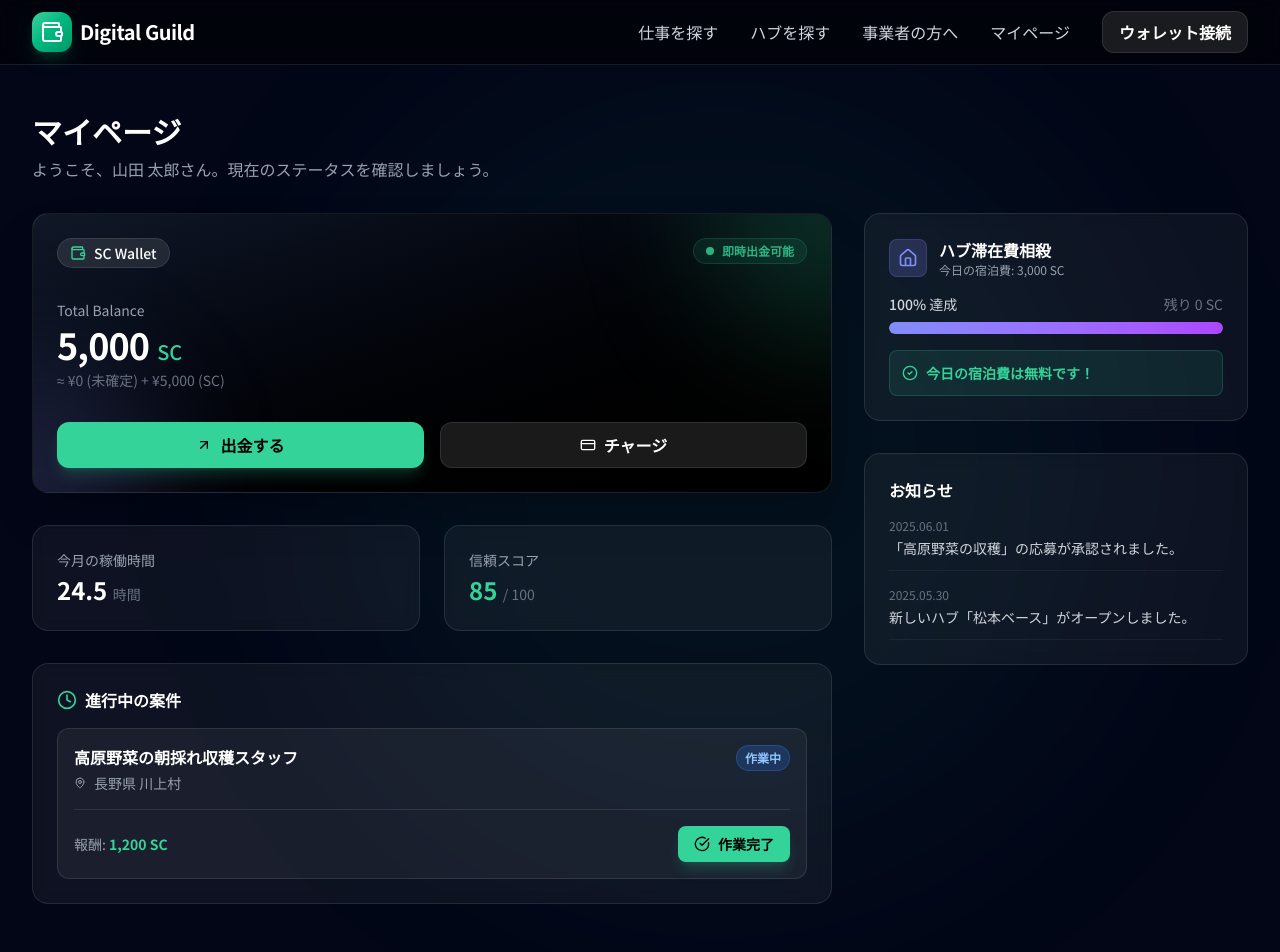
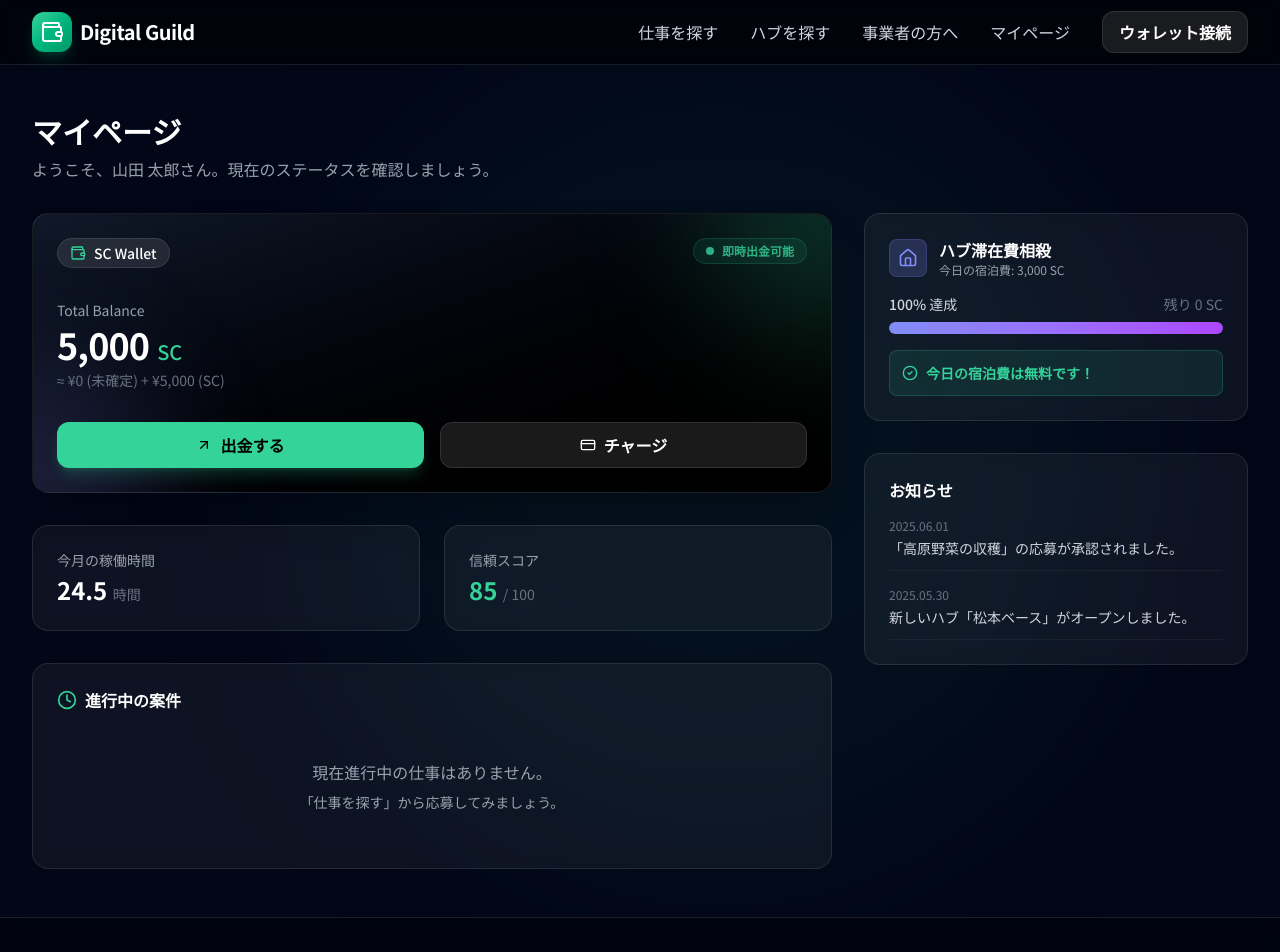
Before and after one commit to ironscom-live-jp/digital-guild-mvp, a Next.js app: page /dashboard in a window 1280 px wide. Shown: the top 952 px of the page. Built offline with nearby package versions, Linux system fonts and the light colour scheme.

Commit message:
Implement job application and completion flow

```diff
--- a/src/app/jobs/[id]/page.tsx
+++ b/src/app/jobs/[id]/page.tsx
@@ -110,7 +110,7 @@ export default async function JobDetailPage({ params }: { params: Promise<{ id:
                                     </div>
                                 </div>
 
-                                <ApplyButton />
+                                <ApplyButton jobId={job.id} />
                             </div>
                         </div>
                     </div>
--- a/src/components/dashboard/ActiveJobs.tsx
+++ b/src/components/dashboard/ActiveJobs.tsx
@@ -7,13 +7,13 @@ import { mockJobs } from '@/lib/mockData';
 import { CheckCircle, Clock, MapPin, Loader2 } from 'lucide-react';
 
 export default function ActiveJobs() {
-    const { addBalance } = useWallet();
+    const { activeJobIds, completeJob } = useWallet();
     const [completingJobId, setCompletingJobId] = useState<string | null>(null);
     const [showConfirmModal, setShowConfirmModal] = useState(false);
     const [targetJob, setTargetJob] = useState<Job | null>(null);
 
-    // Filter jobs that user has "applied" to (mock logic: just show first job as active)
-    const activeJob = mockJobs[0];
+    // Filter jobs that user has applied to
+    const activeJobs = mockJobs.filter(job => activeJobIds.includes(job.id));
 
     const handleCompleteClick = (job: Job) => {
         setTargetJob(job);
@@ -29,10 +29,25 @@ export default function ActiveJobs() {
         // Simulate network delay
         await new Promise(resolve => setTimeout(resolve, 1500));
 
-        addBalance(targetJob.hourlyWageJpy, targetJob.hourlyWageSc);
+        completeJob(targetJob.id, targetJob.hourlyWageSc);
         setCompletingJobId(null);
         setTargetJob(null);
     };
+
+    if (activeJobs.length === 0) {
+        return (
+            <div className="bg-white/5 backdrop-blur-sm rounded-2xl p-6 border border-white/10 relative">
+                <h3 className="font-bold text-white mb-4 flex items-center gap-2">
+                    <Clock className="h-5 w-5 text-primary" />
+                    進行中の案件
+                </h3>
+                <div className="text-center py-8 text-gray-400">
+                    <p>現在進行中の仕事はありません。</p>
+                    <p className="text-sm mt-2">「仕事を探す」から応募してみましょう。</p>
+                </div>
+            </div>
+        );
+    }
 
     return (
         <>
@@ -42,13 +57,15 @@ export default function ActiveJobs() {
                     進行中の案件
                 </h3>
 
-                <div className="border border-white/10 rounded-xl p-4 bg-white/5">
+                <div className="space-y-4">
+                    {activeJobs.map(job => (
+                        <div key={job.id} className="border border-white/10 rounded-xl p-4 bg-white/5">
                             <div className="flex justify-between items-start mb-3">
                                 <div>
-                            <h4 className="font-bold text-white">{activeJob.title}</h4>
+                                    <h4 className="font-bold text-white">{job.title}</h4>
                                     <div className="flex items-center text-sm text-gray-400 gap-2 mt-1">
                                         <MapPin className="h-3 w-3" />
-                                {activeJob.location}
+                                        {job.location}
                                     </div>
                                 </div>
                                 <span className="bg-blue-500/20 text-blue-300 text-xs font-bold px-2 py-1 rounded-full border border-blue-500/30">
@@ -59,15 +76,15 @@ export default function ActiveJobs() {
                             <div className="flex items-center justify-between mt-4 pt-4 border-t border-white/10">
                                 <div className="text-sm">
                                     <span className="text-gray-400">報酬: </span>
-                            <span className="font-bold text-primary">{activeJob.hourlyWageSc.toLocaleString()} SC</span>
+                                    <span className="font-bold text-primary">{job.hourlyWageSc.toLocaleString()} SC</span>
                                 </div>
 
                                 <button
-                            onClick={() => handleCompleteClick(activeJob)}
-                            disabled={completingJobId === activeJob.id}
+                                    onClick={() => handleCompleteClick(job)}
+                                    disabled={completingJobId === job.id}
                                     className="flex items-center gap-2 bg-primary text-black px-4 py-2 rounded-lg text-sm font-bold hover:bg-emerald-400 transition-colors disabled:opacity-50 disabled:cursor-not-allowed shadow-lg shadow-primary/20"
                                 >
-                            {completingJobId === activeJob.id ? (
+                                    {completingJobId === job.id ? (
                                         <>
                                             <Loader2 className="h-4 w-4 animate-spin" />
                                             処理中...
@@ -80,6 +97,8 @@ export default function ActiveJobs() {
                                     )}
                                 </button>
                             </div>
+                        </div>
+                    ))}
                 </div>
             </div>
 
--- a/src/components/jobs/ApplyButton.tsx
+++ b/src/components/jobs/ApplyButton.tsx
@@ -1,15 +1,63 @@
 'use client';
 
-import { CheckCircle } from 'lucide-react';
+import { useState } from 'react';
+import { CheckCircle, Loader2 } from 'lucide-react';
+import { useWallet } from '@/context/WalletContext';
+import { useRouter } from 'next/navigation';
 
-export default function ApplyButton() {
+export default function ApplyButton({ jobId }: { jobId: string }) {
+    const { isConnected, connectWallet, activeJobIds, applyToJob } = useWallet();
+    const [isApplying, setIsApplying] = useState(false);
+    const router = useRouter();
+
+    const isApplied = activeJobIds.includes(jobId);
+
+    const handleApply = async () => {
+        if (!isConnected) {
+            await connectWallet();
+            return;
+        }
+
+        setIsApplying(true);
+        // Simulate network delay
+        await new Promise(resolve => setTimeout(resolve, 1500));
+
+        applyToJob(jobId);
+        setIsApplying(false);
+
+        // Optional: Redirect to dashboard or show success message
+        router.push('/dashboard');
+    };
+
+    if (isApplied) {
+        return (
+            <button
+                disabled
+                className="w-full sm:w-auto bg-gray-700 text-gray-400 px-8 py-3 rounded-xl font-bold cursor-not-allowed flex items-center justify-center gap-2 border border-white/10"
+            >
+                <CheckCircle className="h-5 w-5" />
+                応募済み
+            </button>
+        );
+    }
+
     return (
         <button
-            className="w-full sm:w-auto bg-primary text-black px-8 py-3 rounded-xl font-bold hover:bg-emerald-400 transition-all shadow-lg shadow-primary/30 hover:shadow-primary/50 flex items-center justify-center gap-2"
-            onClick={() => alert('応募しました（デモ）')}
+            onClick={handleApply}
+            disabled={isApplying}
+            className="w-full sm:w-auto bg-primary text-black px-8 py-3 rounded-xl font-bold hover:bg-emerald-400 transition-all shadow-lg shadow-primary/30 hover:shadow-primary/50 flex items-center justify-center gap-2 disabled:opacity-70 disabled:cursor-not-allowed"
         >
-            <CheckCircle className="h-5 w-5" />
-            この仕事に応募する
+            {isApplying ? (
+                <>
+                    <Loader2 className="h-5 w-5 animate-spin" />
+                    処理中...
+                </>
+            ) : (
+                <>
+                    <CheckCircle className="h-5 w-5" />
+                    この仕事に応募する
+                </>
+            )}
         </button>
     );
 }
--- a/src/context/WalletContext.tsx
+++ b/src/context/WalletContext.tsx
@@ -11,6 +11,9 @@ interface WalletContextType {
     walletAddress: string | null;
     connectWallet: () => Promise<void>;
     disconnectWallet: () => void;
+    activeJobIds: string[];
+    applyToJob: (jobId: string) => void;
+    completeJob: (jobId: string, rewardSc: number) => void;
 }
 
 const WalletContext = createContext<WalletContextType | undefined>(undefined);
@@ -22,10 +25,22 @@ export function WalletProvider({ children }: { children: ReactNode }) {
     const [isConnected, setIsConnected] = useState(false);
     const [isConnecting, setIsConnecting] = useState(false);
     const [walletAddress, setWalletAddress] = useState<string | null>(null);
+    const [activeJobIds, setActiveJobIds] = useState<string[]>([]);
 
     const addBalance = (amountJpy: number, amountSc: number) => {
         setBalanceJpy(prev => prev + amountJpy);
         setBalanceSc(prev => prev + amountSc);
+    };
+
+    const applyToJob = (jobId: string) => {
+        if (!activeJobIds.includes(jobId)) {
+            setActiveJobIds(prev => [...prev, jobId]);
+        }
+    };
+
+    const completeJob = (jobId: string, rewardSc: number) => {
+        setActiveJobIds(prev => prev.filter(id => id !== jobId));
+        setBalanceSc(prev => prev + rewardSc);
     };
 
     const connectWallet = async () => {
@@ -52,7 +67,10 @@ export function WalletProvider({ children }: { children: ReactNode }) {
             isConnecting,
             walletAddress,
             connectWallet,
-            disconnectWallet
+            disconnectWallet,
+            activeJobIds,
+            applyToJob,
+            completeJob
         }}>
             {children}
         </WalletContext.Provider>
```
Lines whose indentation alone changed are shown as unchanged.
